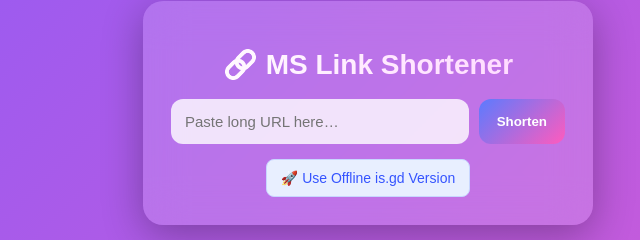
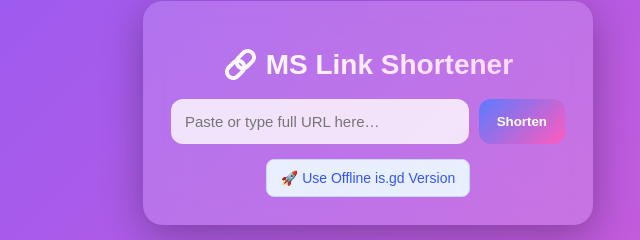
Before and after one commit to codewithms7777/mscorplink, a website: page public/index.html in a window 1280 px wide. Shown: the part 287-527 px from the top of the page, 272-912 px from the left. Drawn offline with Linux system fonts and the light colour scheme.

Commit message:
Update index.html

```diff
--- a/public/index.html
+++ b/public/index.html
@@ -149,7 +149,14 @@
     <h1>🔗 MS Link Shortener</h1>
 
     <div class="row">
-        <input id="inputURL" placeholder="Paste long URL here…">
+
+        <input id="inputURL"
+       type="text"
+       placeholder="Paste or type full URL here…"
+       aria-label="URL input"
+       autocomplete="off"
+       spellcheck="false">
+
         <button id="shortenBtn">Shorten</button>
     </div>
 
```
